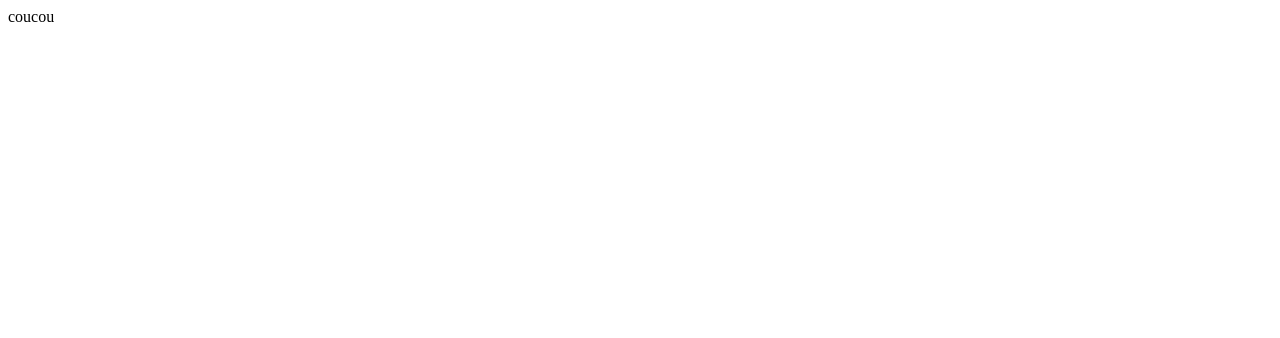
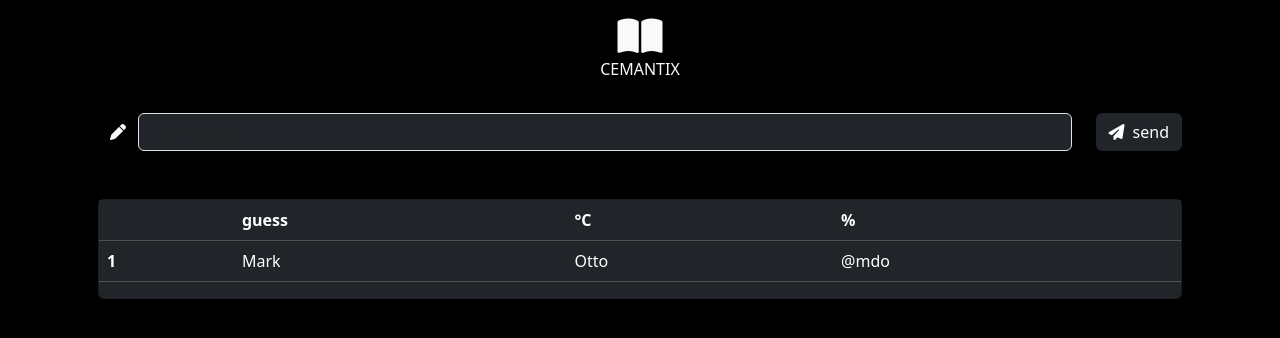
Before and after one commit to lupelletier/cemantix, a plain HTML site: page index.html in a window 1280 px wide. Drawn offline with nearby package versions, Linux system fonts and the light colour scheme.

Commit message:
WIP: design

```diff
--- a/index.html
+++ b/index.html
@@ -5,9 +5,61 @@
     <meta name="viewport"
           content="width=device-width, user-scalable=no, initial-scale=1.0, maximum-scale=1.0, minimum-scale=1.0">
     <meta http-equiv="X-UA-Compatible" content="ie=edge">
+    <link href="https://cdn.jsdelivr.net/npm/bootstrap@5.3.3/dist/css/bootstrap.min.css" rel="stylesheet" integrity="sha384-QWTKZyjpPEjISv5WaRU9OFeRpok6YctnYmDr5pNlyT2bRjXh0JMhjY6hW+ALEwIH" crossorigin="anonymous">
+    <script src="https://kit.fontawesome.com/52a84c43db.js" crossorigin="anonymous"></script>
     <title>Cemantix</title>
 </head>
-<body>
-    coucou
+<body class="bg-black ">
+    <div class="container">
+    <div class="my-3">
+        <div class="row text-light justify-content-center">
+            <div class="col-auto text-center">
+                <i class="fa-solid fa-book-open fs-1"></i>
+            </div>
+        </div>
+        <div class="row text-light justify-content-center">
+            <div class="col-auto">
+                <p>
+                    CEMANTIX
+                </p>
+            </div>
+        </div>
+    </div>
+
+
+
+    <div class="row align-items-center text-light mx-3">
+        <div class="col-auto">
+            <i class="fa-solid fa-pen"></i>
+        </div>
+
+            <input type="text" class="col form-control bg-dark text-light" placeholder="Try a word" aria-label="First name">
+
+
+            <button type="button" class="col-auto ms-4  btn btn-dark"><i class="fa-solid fa-paper-plane me-2"></i>send</button>
+
+    </div>
+     <div class="my-5 mx-3 card text-bg-dark">
+        <table class="table table-dark">
+            <thead>
+                <tr class="table-dark">
+                    <th scope="col" class="table-dark"></th>
+                    <th scope="col" class="table-dark">guess</th>
+                    <th scope="col" class="table-dark">°C</th>
+                    <th scope="col" class="table-dark">%</th>
+                </tr>
+            </thead>
+            <tbody>
+                <tr>
+                    <th scope="row">1</th>
+                    <td>Mark</td>
+                    <td>Otto</td>
+                    <td>@mdo</td>
+                </tr>
+            </tbody>
+        </table>
+    </div>
+    </div>
+    <script src="https://cdn.jsdelivr.net/npm/bootstrap@5.3.3/dist/js/bootstrap.bundle.min.js" integrity="sha384-YvpcrYf0tY3lHB60NNkmXc5s9fDVZLESaAA55NDzOxhy9GkcIdslK1eN7N6jIeHz" crossorigin="anonymous"></script>
 </body>
 </html>
```
